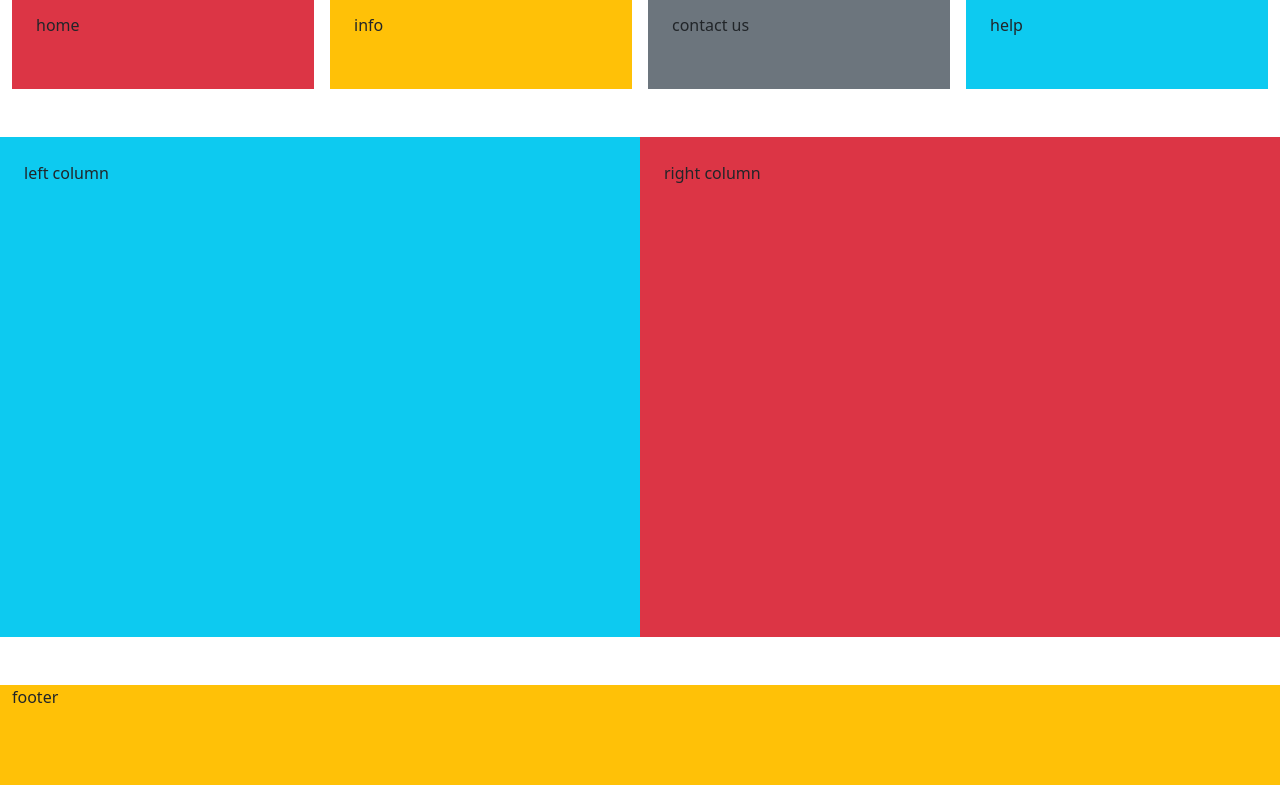
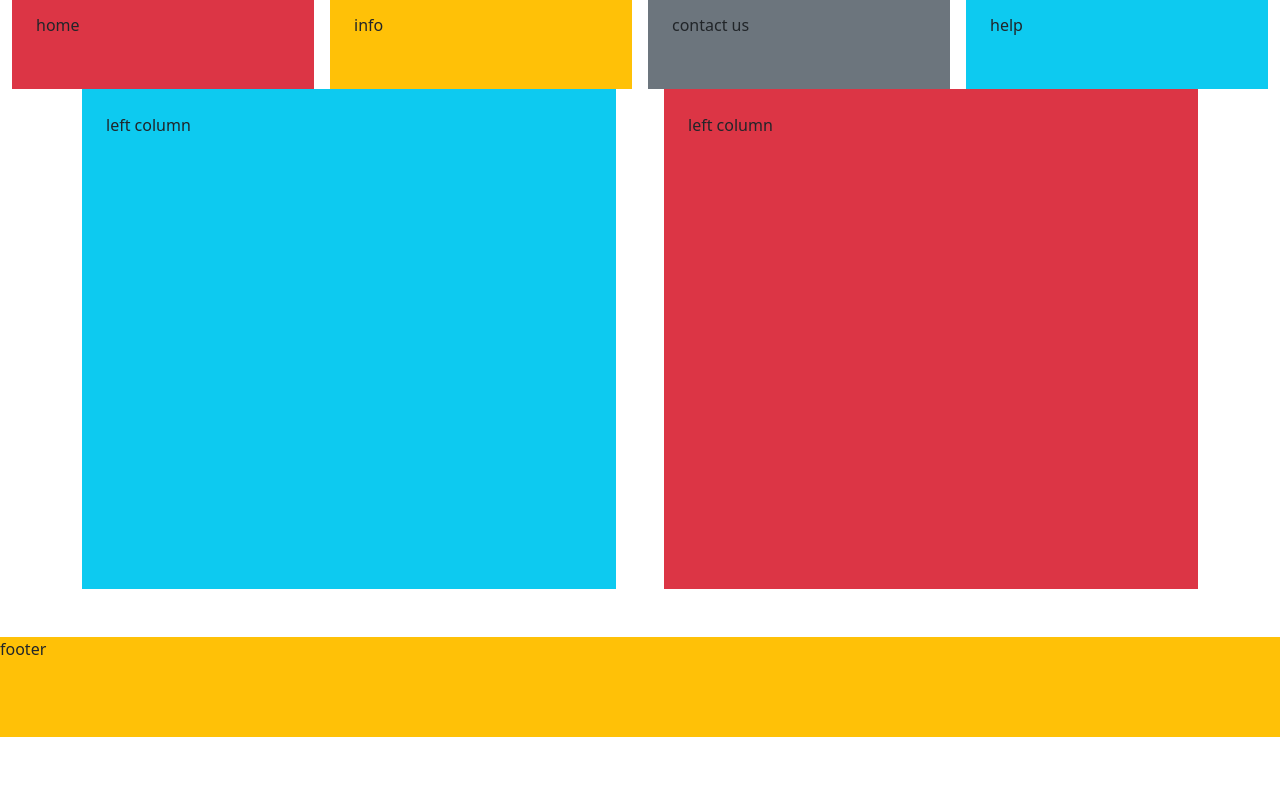
Before and after one commit to TaycHines13/collab-practice-TH, a plain HTML site: page index.html in a window 1280 px wide. Shown: the part 67-852 px from the top of the page. After the commit the page ends 804 px from the top, so only its background shows below. Drawn offline with nearby package versions, Linux system fonts and the light colour scheme.

Commit message:
update container
added gutter spaces in columns

```diff
--- a/index.html
+++ b/index.html
@@ -19,7 +19,7 @@
       <!-- xs: 0, sm: 576px, md: 768px, lg: 992px, xl: 1200px, xxl: 1400px -->
     <div class="container-fluid">
       <!-- nav bar -->
-        <div class="row gx-3">
+        <div class="row g-lg-3 g-sm-1">
           <div class="col">
             <div class=" p-4 bg-danger box-3">home</div>
           </div>
@@ -33,15 +33,20 @@
             <div class="p-4 bg-info box-3">help</div>
           </div>
         </div>
-        <!-- columns -->
-      <div class="row">
-        <div class="col gy-5 bg-info box p-4">
-          left column
+    </div>
+              <!-- columns -->
+    <div class="container">
+      <div class="row col-xs-2 g-sm-1 g-lg-5">
+        <!-- when columns hit breakingpoint 992px the width of the column will take 2 widths of the 12 -->
+        <div class="col">
+          <div class="p-4 bg-info box">left column</div>
         </div>
-        <div class="col gy-5 bg-danger box-2 p-4">
-          right column
+              <!-- right column -->
+        <div class="col">
+          <div class="p-4 bg-danger box">left column</div>
         </div>
       </div>
+    </div>
         <!-- footer -->
         <div class="row">
           <div class="col gy-5 bg-warning box-4">footer</div>
```
